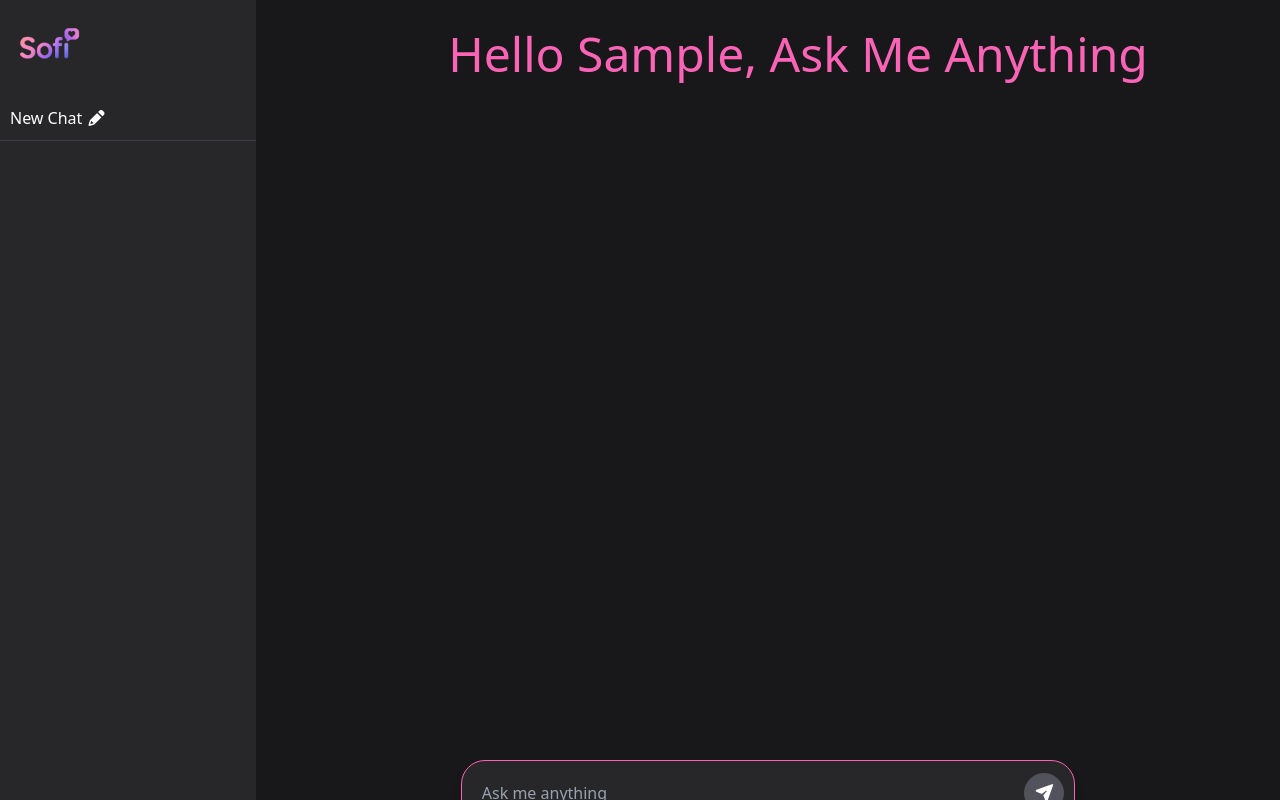
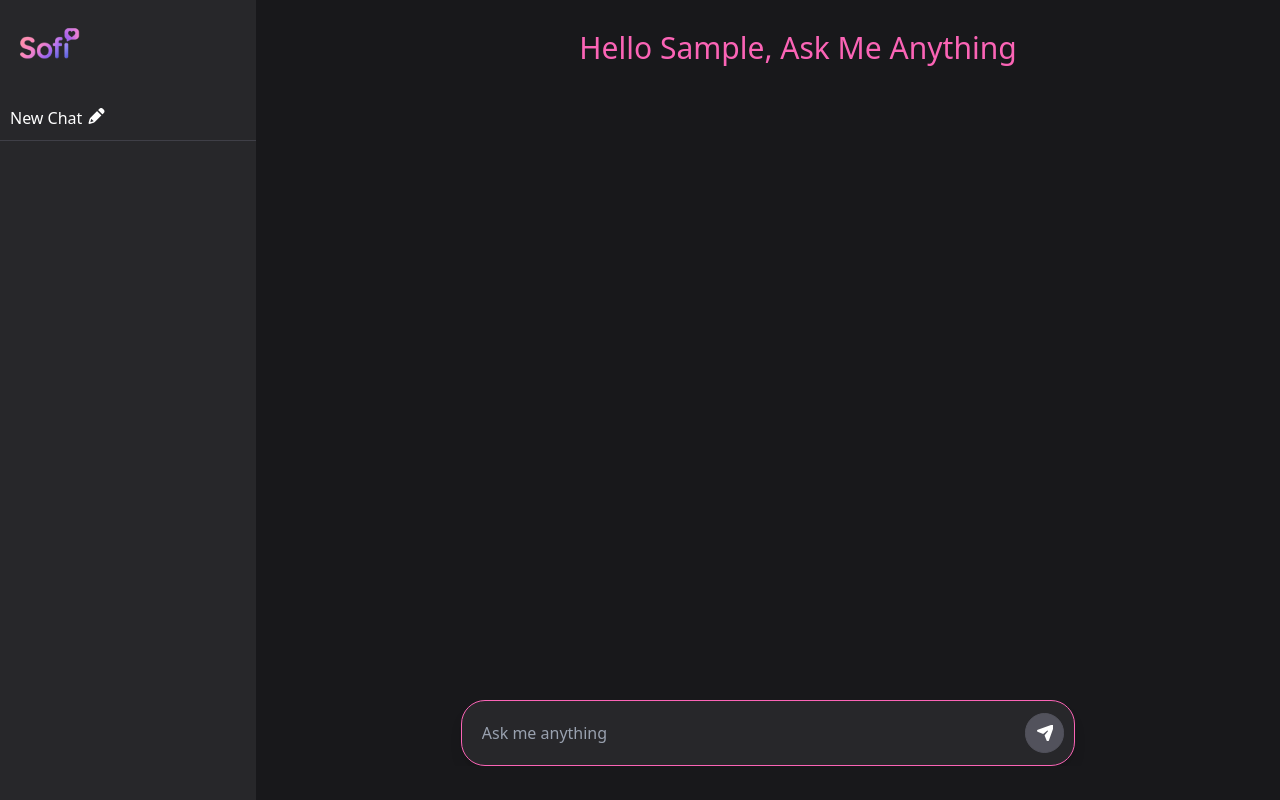
Before and after one commit to Kanikagarwal/Sofi, a React (Vite) app: page / in a window 1280 px wide. Both pictures are taken after typing "Sample" into the empty fields and a click on the button "Continue". Built offline with nearby package versions, Linux system fonts and the light colour scheme.

Commit message:
new msg7

```diff
--- a/src/App.jsx
+++ b/src/App.jsx
@@ -130,14 +130,14 @@ if (!user) {
                   onClick={(e) => seeHistoryHighlight(idx)}
                   className="cursor-pointer text-white hover:bg-zinc-700 text-left bg-zinc-600 padding border-b border-zinc-700"
                 >
-                  {idx + 1}. {item}
+                  {idx + 1}. {item.length > 25 ? item.slice(0, 35) + "..." : item}
                 </li>
               ))}
           </ul>
         </div>
         <div className="col-span-4 ">
           <div className="h-[10%] text-center sticky">
-            <h1 className="w-full text-pink-400 text-center text-3xl sm:text-4xl md:text-4xl lg:text-5xl margin-heading">
+            <h1 className="w-full text-pink-400 text-center text-3xl sm:text-4xl md:text-3xl margin-heading">
   Hello {user}, Ask Me Anything
 </h1>
 
--- a/src/index.css
+++ b/src/index.css
@@ -4,6 +4,7 @@
     padding: 0;
     margin: 0;
     box-sizing: border-box;
+    overflow: hidden;
 }
 
 .padding{
@@ -50,6 +51,7 @@
 
 
 .margin-list{
+    margin-top: 20px;
 margin-bottom: 15px;
 }
 
@@ -66,6 +68,7 @@ margin-bottom: 15px;
 .input{
     position: sticky;
     bottom: 10px;
+    /* margin-bottom: 120px; */
     width: 60%;
 }
 .padding-2{
```
